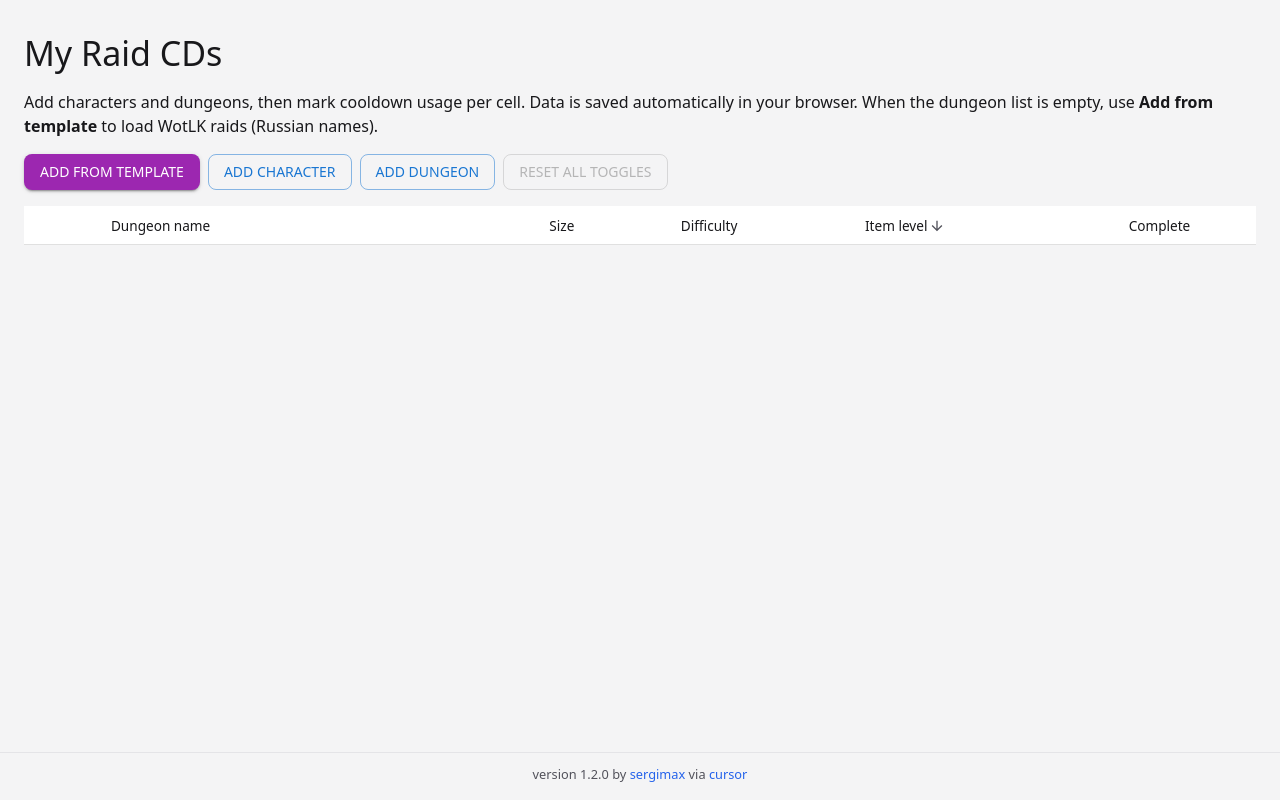
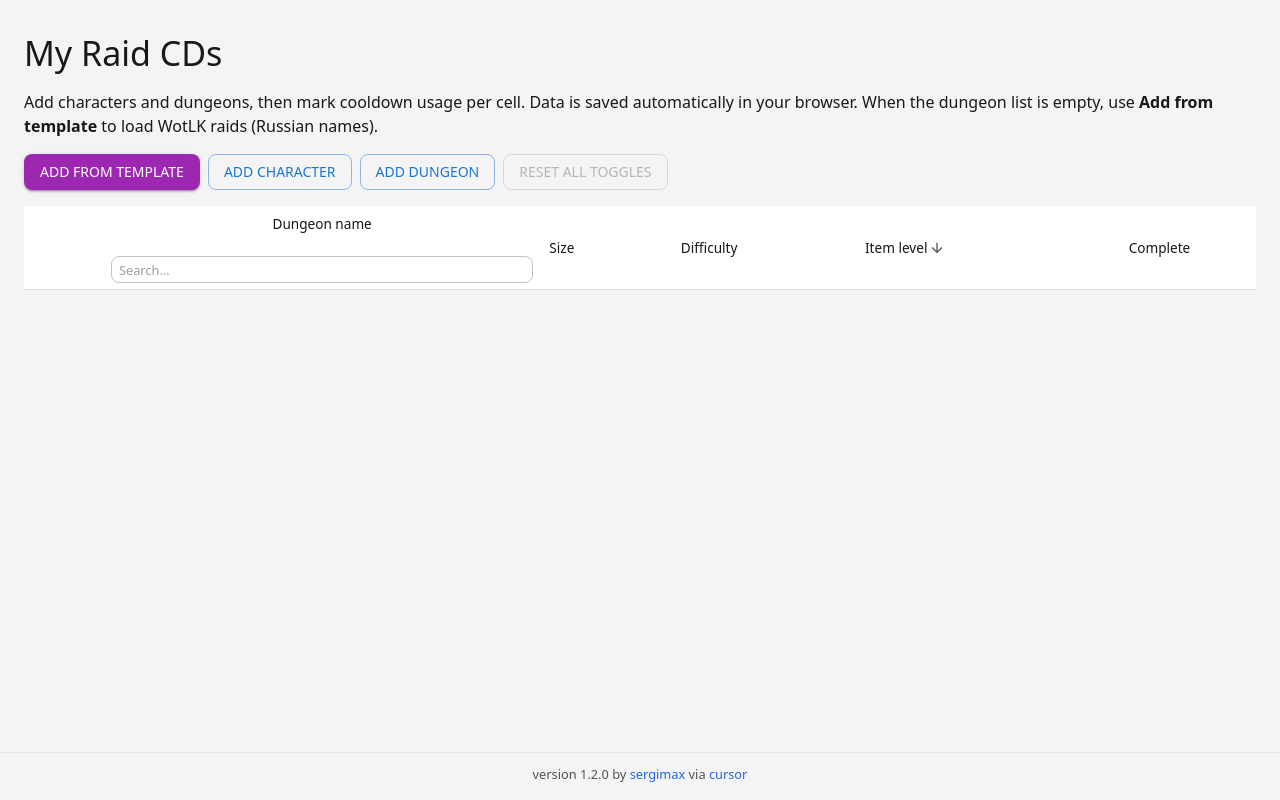
Before and after one commit to sergimax/my-raid-cds, a React (Vite) app: page / in a window 1280 px wide. Built offline with nearby package versions, Linux system fonts and the light colour scheme.

Commit message:
feat(RaidTrackerTable): implement DungeonNameHeaderCell for sorting and searching dungeons

```diff
--- /dev/null
+++ b/src/components/raid-tracker-table/dungeon-name-header-cell.tsx
@@ -0,0 +1,64 @@
+import type { SxProps, Theme } from "@mui/material";
+import { Stack, TableCell, TableSortLabel, TextField } from "@mui/material";
+import type { DungeonSortKey, SortDirection } from "../../utils/sort-dungeons.ts";
+
+type DungeonNameHeaderCellProps = {
+  activeSortKey: DungeonSortKey;
+  sortDirection: SortDirection;
+  onSort: (sortKey: DungeonSortKey) => void;
+  searchQuery: string;
+  onSearchQueryChange: (query: string) => void;
+  sx?: SxProps<Theme>;
+};
+
+export function DungeonNameHeaderCell({
+  activeSortKey,
+  sortDirection,
+  onSort,
+  searchQuery,
+  onSearchQueryChange,
+  sx,
+}: DungeonNameHeaderCellProps) {
+  const isActive = activeSortKey === "name";
+
+  return (
+    <TableCell
+      sortDirection={isActive ? sortDirection : false}
+      sx={sx}
+      className="raid-tracker-table__dungeon-name-header"
+    >
+      <Stack spacing={0.5}>
+        <TableSortLabel
+          active={isActive}
+          direction={isActive ? sortDirection : "asc"}
+          onClick={() => {
+            onSort("name");
+          }}
+        >
+          Dungeon name
+        </TableSortLabel>
+        <TextField
+          className="raid-tracker-table__dungeon-search"
+          size="small"
+          placeholder="Search…"
+          value={searchQuery}
+          onChange={(event) => {
+            onSearchQueryChange(event.target.value);
+          }}
+          onClick={(event) => {
+            event.stopPropagation();
+          }}
+          onKeyDown={(event) => {
+            event.stopPropagation();
+          }}
+          slotProps={{
+            htmlInput: {
+              "aria-label": "Filter by dungeon name",
+            },
+          }}
+          fullWidth
+        />
+      </Stack>
+    </TableCell>
+  );
+}
--- a/src/components/raid-tracker-table/index.tsx
+++ b/src/components/raid-tracker-table/index.tsx
@@ -33,7 +33,9 @@ import {
   type DungeonSortKey,
   type SortDirection,
 } from "../../utils/sort-dungeons.ts";
+import { DungeonNameHeaderCell } from "./dungeon-name-header-cell.tsx";
 import { SortableHeaderCell } from "./sortable-header-cell.tsx";
+import { filterDungeonsByName } from "../../utils/filter-dungeons-by-name.ts";
 import type { RaidTrackerTableProps } from "./types.ts";
 import "./styles.css";
 
@@ -194,6 +196,7 @@ export function RaidTrackerTable({
   const [characterSortId, setCharacterSortId] = useState<string | null>(null);
   const [characterSortDirection, setCharacterSortDirection] =
     useState<SortDirection>("desc");
+  const [dungeonNameSearch, setDungeonNameSearch] = useState("");
 
   const handleSort = useCallback((nextSortKey: DungeonSortKey) => {
     setCharacterSortId(null);
@@ -218,6 +221,11 @@ export function RaidTrackerTable({
     }
   }, [characterSortId]);
 
+  const filteredDungeons = useMemo(
+    () => filterDungeonsByName(dungeons, dungeonNameSearch),
+    [dungeons, dungeonNameSearch],
+  );
+
   const completionsByDungeonId = useMemo(() => {
     const counts: Record<string, number> = {};
     for (const dungeon of dungeons) {
@@ -232,7 +240,7 @@ export function RaidTrackerTable({
 
   const sortedDungeons = useMemo(() => {
     if (characterSortId) {
-      const sorted = [...dungeons].sort((firstDungeon, secondDungeon) => {
+      const sorted = [...filteredDungeons].sort((firstDungeon, secondDungeon) => {
         const firstValue = dungeonToggles[characterSortId]?.[firstDungeon.id]
           ? 1
           : 0;
@@ -247,13 +255,18 @@ export function RaidTrackerTable({
       });
       return sorted;
     }
-    return sortDungeons(dungeons, sortKey, sortDirection, completionsByDungeonId);
+    return sortDungeons(
+      filteredDungeons,
+      sortKey,
+      sortDirection,
+      completionsByDungeonId,
+    );
   }, [
     characterSortDirection,
     characterSortId,
     completionsByDungeonId,
     dungeonToggles,
-    dungeons,
+    filteredDungeons,
     sortDirection,
     sortKey,
   ]);
@@ -267,7 +280,18 @@ export function RaidTrackerTable({
               sx={pinnedHeaderCellSx(PINNED_LEFT.actions, PINNED_WIDTHS.actions)}
               aria-label="Row actions"
             />
-            {STATIC_COLUMNS.map((column) => (
+            {STATIC_COLUMNS.map((column) =>
+              column.key === "name" ? (
+                <DungeonNameHeaderCell
+                  key={column.key}
+                  activeSortKey={sortKey}
+                  sortDirection={sortDirection}
+                  onSort={handleSort}
+                  searchQuery={dungeonNameSearch}
+                  onSearchQueryChange={setDungeonNameSearch}
+                  sx={pinnedHeaderCellSx(PINNED_LEFT.name, PINNED_WIDTHS.name)}
+                />
+              ) : (
                 <SortableHeaderCell
                   key={column.key}
                   label={column.label}
@@ -276,9 +300,7 @@ export function RaidTrackerTable({
                   sortDirection={sortDirection}
                   onSort={handleSort}
                   sx={
-                  column.key === "name"
-                    ? pinnedHeaderCellSx(PINNED_LEFT.name, PINNED_WIDTHS.name)
-                    : column.key === "size"
+                    column.key === "size"
                       ? pinnedHeaderCellSx(PINNED_LEFT.size, PINNED_WIDTHS.size)
                       : column.key === "difficulty"
                         ? pinnedHeaderCellSx(
@@ -293,7 +315,8 @@ export function RaidTrackerTable({
                           : undefined
                   }
                 />
-            ))}
+              ),
+            )}
             <SortableHeaderCell
               label={COMPLETE_COLUMN.label}
               sortKey={COMPLETE_COLUMN.sortKey}
--- a/src/components/raid-tracker-table/styles.css
+++ b/src/components/raid-tracker-table/styles.css
@@ -87,3 +87,11 @@
   font-size: 1rem;
   margin-left: 2px;
 }
+
+.raid-tracker-table__dungeon-search .MuiInputBase-root {
+  font-size: 0.8rem;
+}
+
+.raid-tracker-table__dungeon-search .MuiInputBase-input {
+  padding: 4px 8px;
+}
--- /dev/null
+++ b/src/utils/filter-dungeons-by-name.ts
@@ -0,0 +1,12 @@
+import type { DungeonRecord } from "../types/dungeons.ts";
+
+export function filterDungeonsByName(
+  list: DungeonRecord[],
+  query: string,
+): DungeonRecord[] {
+  const normalizedQuery = query.trim().toLowerCase();
+  if (normalizedQuery === "") return list;
+  return list.filter((dungeon) =>
+    dungeon.name.toLowerCase().includes(normalizedQuery),
+  );
+}
```
Lines whose indentation alone changed are shown as unchanged.
